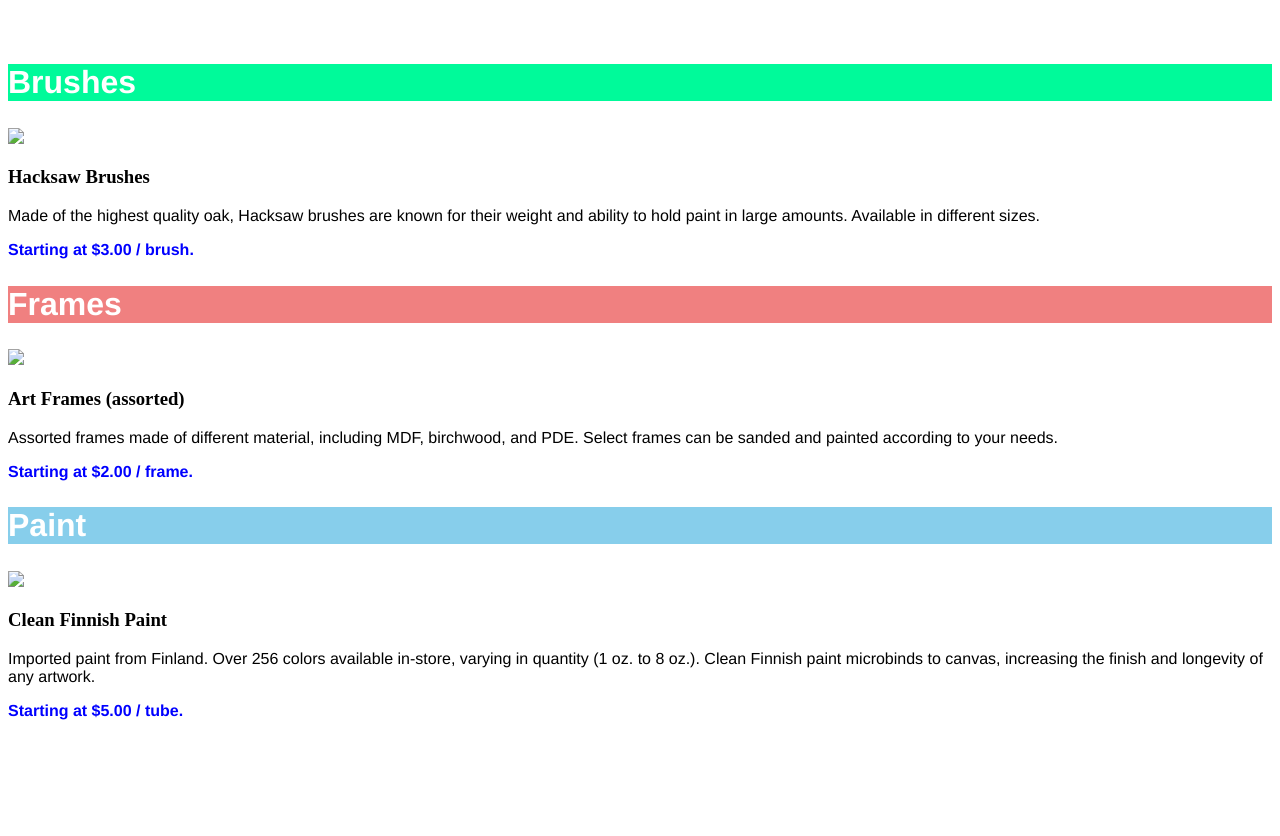
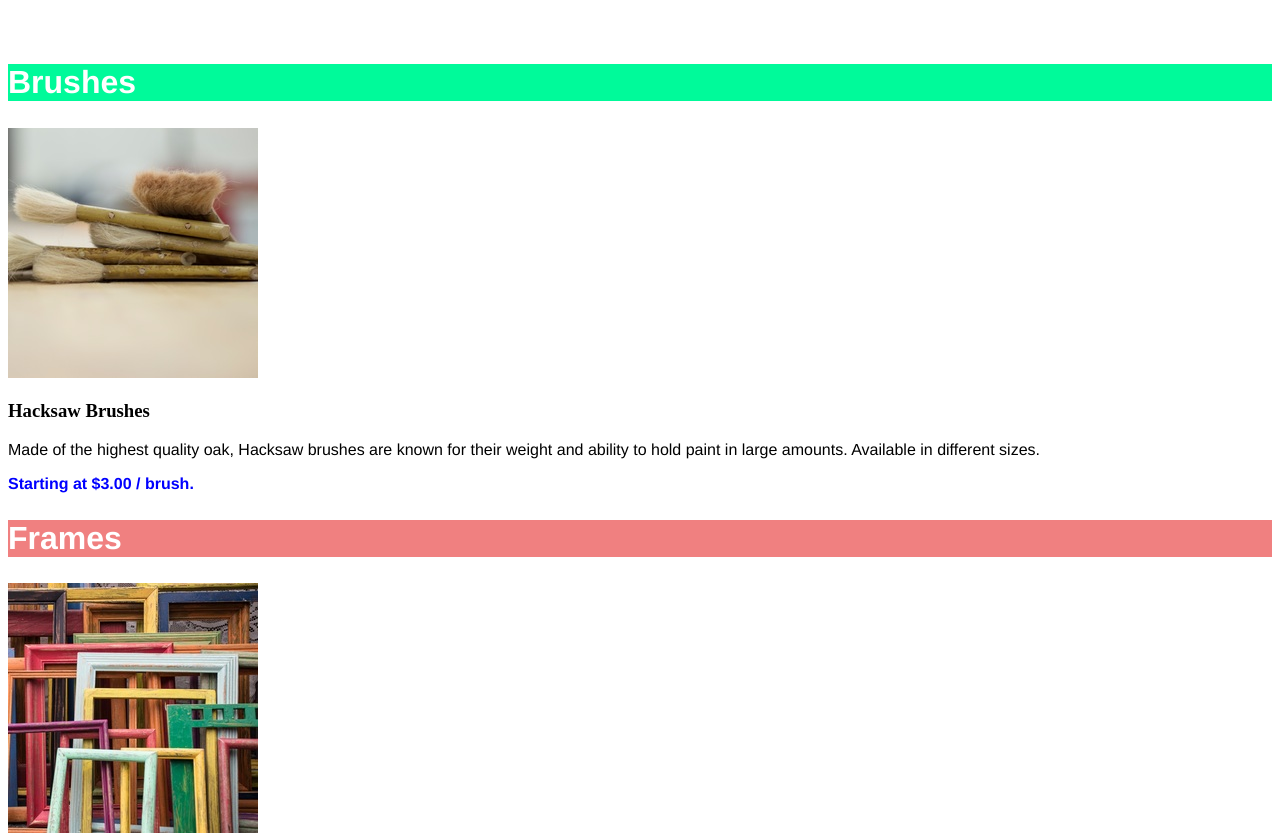
Before and after one commit to codewhizzz/myportfolio, a plain HTML site: page index.html in a window 1280 px wide. Shown: the part 185-1021 px from the top of the page. Before the commit the page ends 913 px from the top, so only its background shows below. Drawn offline with Linux system fonts and the light colour scheme.

Commit message:
Update index.html

```diff
--- a/index.html
+++ b/index.html
@@ -17,15 +17,15 @@
         <div class = "dasmo">
             <h1>Dasmoto's Arts & Crafts</h1>
             <h2 class="brushes">Brushes</h2>
-            <img src="./resources/hacksaw.jpeg">
+            <img src="./hacksaw.jpeg">
             <h3>Hacksaw Brushes</h3>
             <p>Made of the highest quality oak, Hacksaw brushes are known for their weight and ability to hold paint in large amounts. Available in different sizes.</p> <p class="price">Starting at $3.00 / brush.</p>
             <h2 class="frames">Frames</h2>
-            <img src="./resources/frames.jpeg">
+            <img src="./frames.jpeg">
             <h3>Art Frames (assorted)</h3>
             <p>Assorted frames made of different material, including MDF, birchwood, and PDE. Select frames can be sanded and painted according to your needs. </p> <p class="price">Starting at $2.00 / frame.</p>
             <h2 class="paint">Paint</h2>
-            <img src="./resources/finnish.jpeg">
+            <img src="./finnish.jpeg">
             <h3>Clean Finnish Paint</h3>
             <p>Imported paint from Finland. Over 256 colors available in-store, varying in quantity (1 oz. to 8 oz.). Clean Finnish paint microbinds to canvas, increasing the finish and longevity of any artwork.</p> <span class="price"> Starting at $5.00 / tube.</span>
 
```
